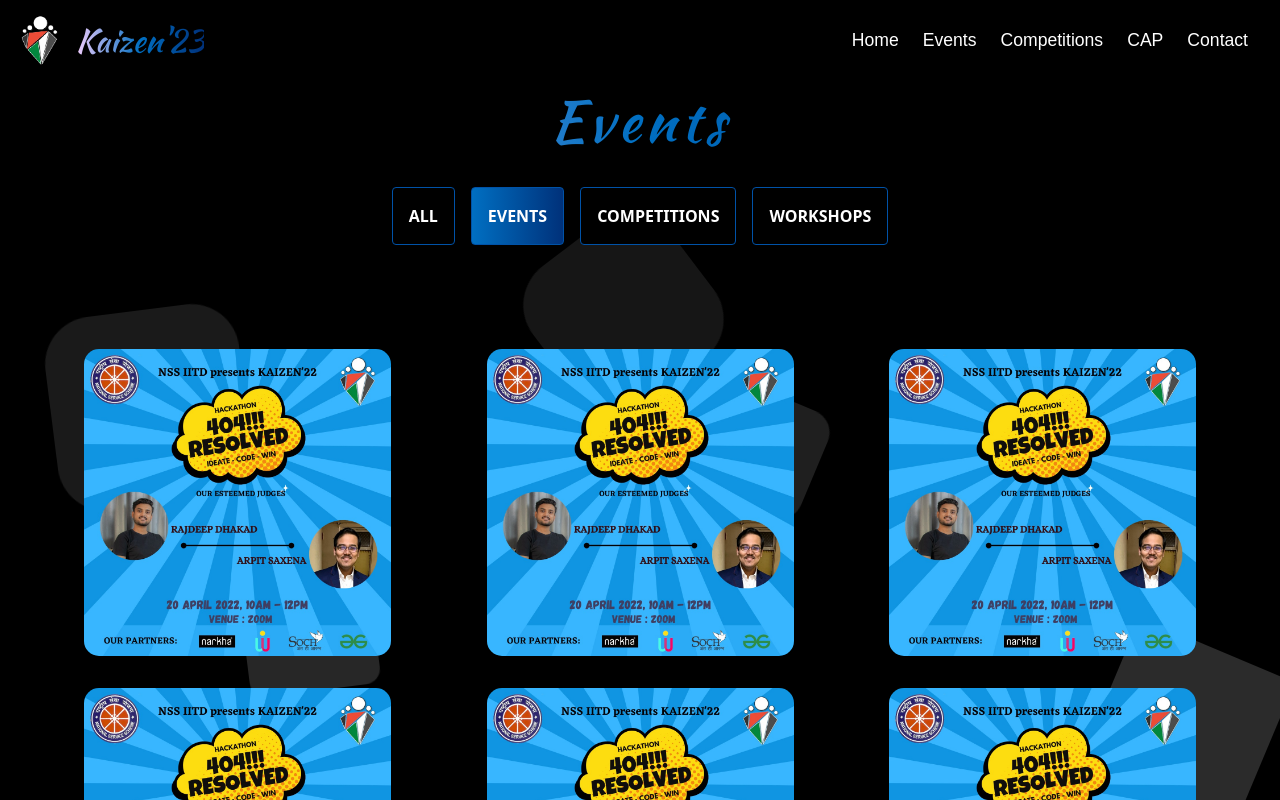
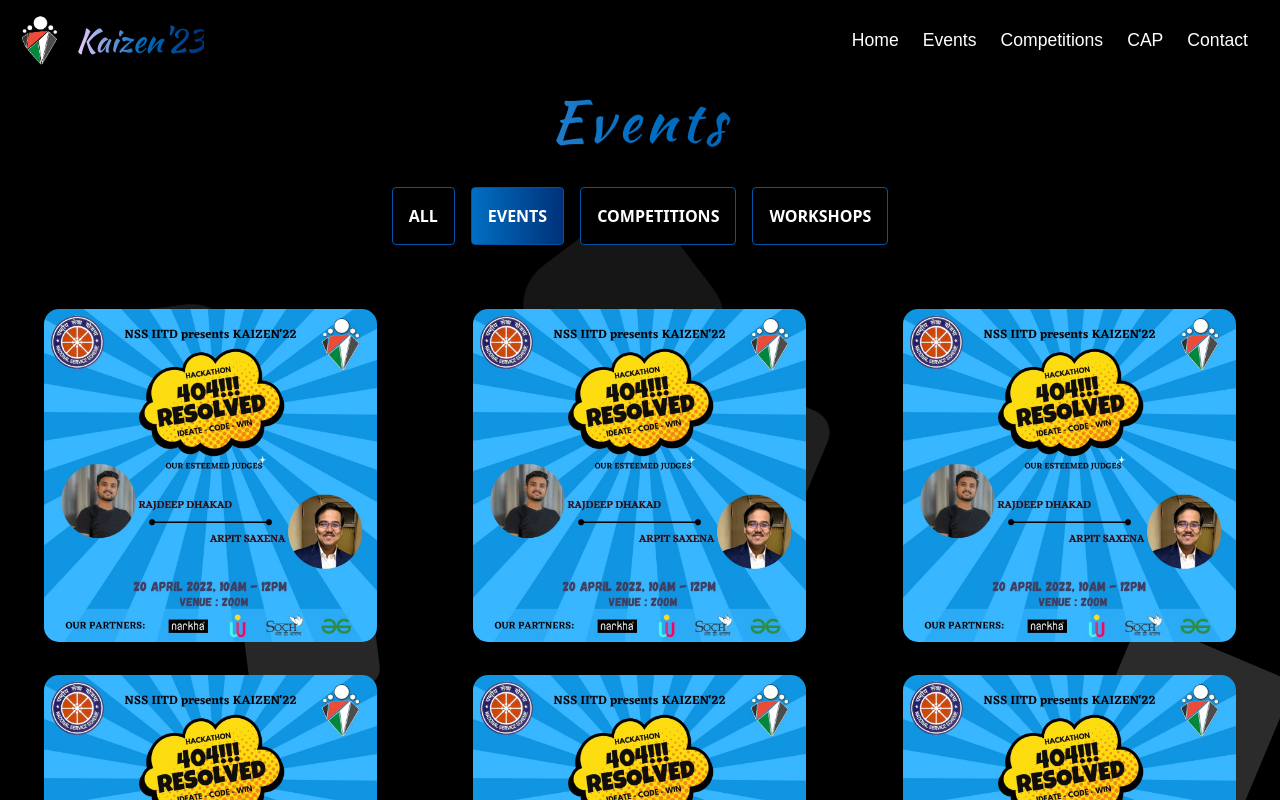
Before and after one commit to NSS-IIT-Delhi/Kaizen-23-, a React (Vite) app: page /events in a window 1280 px wide. Both pictures are taken after a click on the link "Events". Shown: the top 800 px of the page. Built offline with nearby package versions, Linux system fonts and the light colour scheme.

Commit message:
minor changes

```diff
--- a/src/components/AllEvents/AllEvents.jsx
+++ b/src/components/AllEvents/AllEvents.jsx
@@ -16,7 +16,7 @@ export default function AllEvents(props) {
 
   function pane(lst) {
     return (
-      <div className="events-container row p-5 justify-content-center">
+      <div className="events-container row p-2 justify-content-center">
         {lst.map((data, key) => {
           data = ev[data];
           return (
@@ -141,7 +141,7 @@ export default function AllEvents(props) {
         </ul>
         <div class="tab-content" id="pills-tabContent">
           <div class={`tab-pane fade ${active==='all'?"show active":""}`} id="pills-all" role="tabpanel" aria-labelledby="pills-all-tab">
-          <div className="events-container row p-5 justify-content-center">
+          <div className="events-container row p-2 justify-content-center">
             {ev.map((data, key) => {return(
 
               <div class="event col-xl-4 col-lg-5 col-md-6 col-sm-10 col-11 px-5 py-3" id={data[0]}>
--- a/src/components/Form/Form.css
+++ b/src/components/Form/Form.css
@@ -3,7 +3,7 @@
 #formSec {
     display: grid;
     height: auto;
-    padding: 6rem 2rem 2rem;
+    padding: 6rem 0.5rem 0.5rem;
     background-color: black;
     color:whitesmoke;
     font-family: 'Merriweather', serif;
@@ -13,7 +13,7 @@
 .formDiv {
     display: grid;
     place-items: center;
-    padding: 4rem 2rem;
+    padding: 4rem 0.5rem 0.5rem;
     opacity:0.8;
     /* max-width: 768px; */
     /* font-size: medium; */
```
